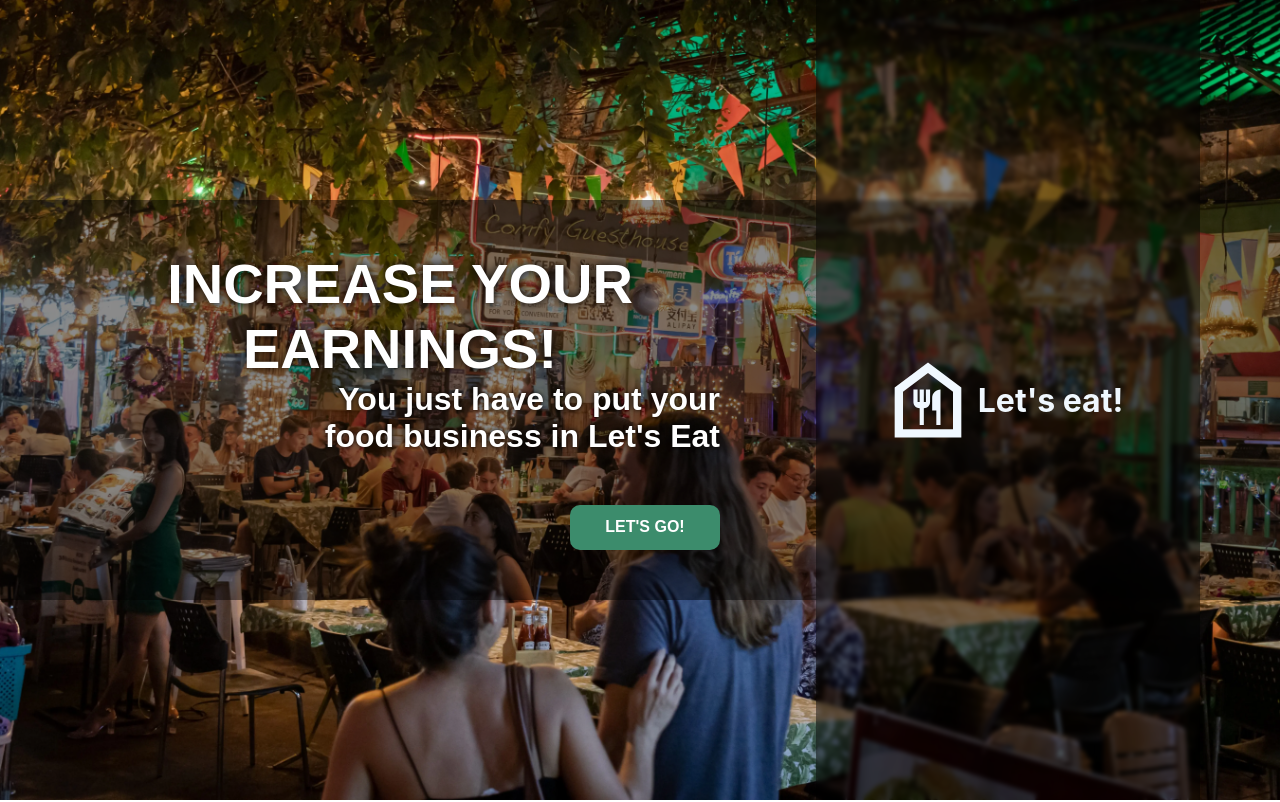
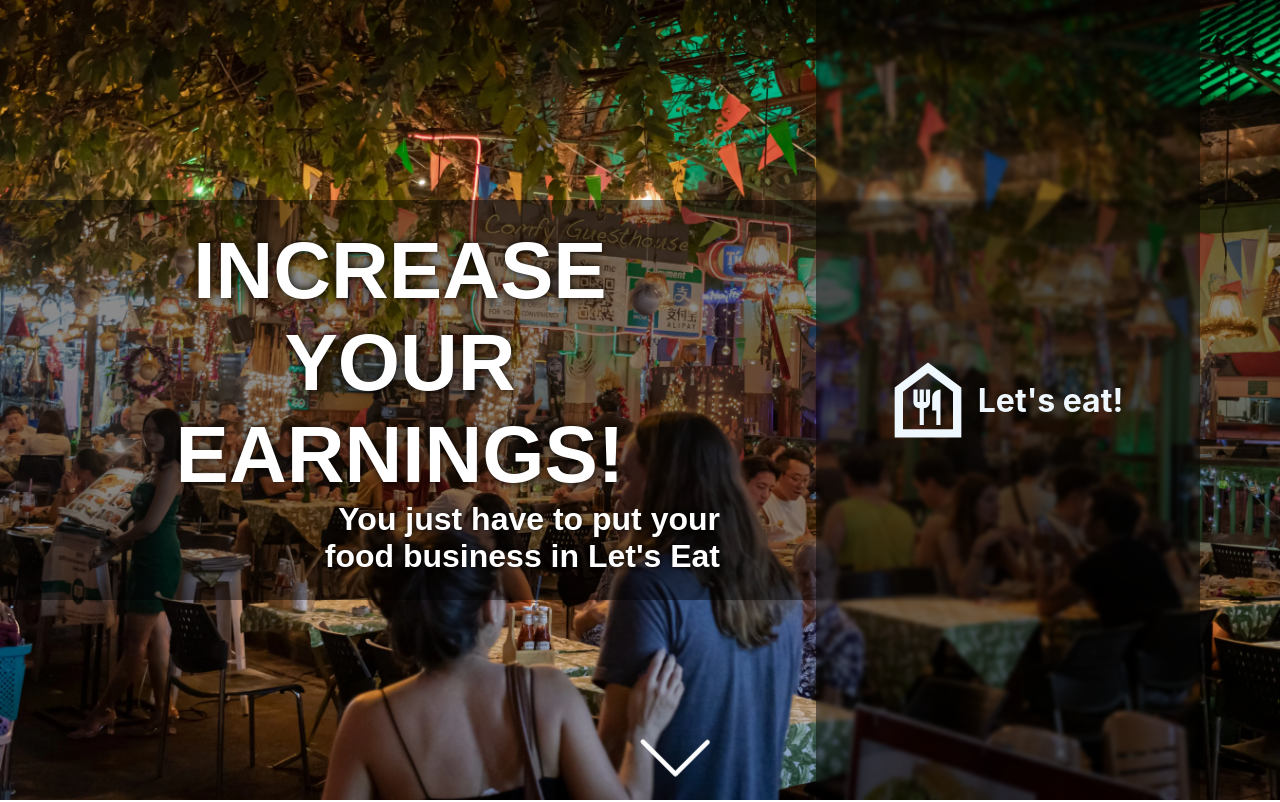
Before and after one commit to No-Country/c8-08-ft-csharpreact, a React (Create React App) app in the folder letseatfront/: page /signUpOwner in a window 1280 px wide. Shown: the top 802 px of the page. Built offline with nearby package versions, Linux system fonts and the light colour scheme; a web font is replaced by a local one.

Commit message:
Modificar y agregar styles a los components Ad, NavBar, NavBarSimple

```diff
--- a/letseatfront/src/components/Ad/Ad.jsx
+++ b/letseatfront/src/components/Ad/Ad.jsx
@@ -2,6 +2,7 @@ import React from "react"
 import { Link } from "react-router-dom"
 import styles from "./styles/Ad.module.css"
 import { MdOutlineFoodBank } from 'react-icons/md'
+import { SlArrowDown } from "react-icons/sl"
 
 export default function Ad () {
   return (
@@ -12,9 +13,11 @@ export default function Ad () {
                     <h1 className={styles.textAd1}>INCREASE YOUR EARNINGS!</h1>
                     <h3 className={styles.textAd2}>You just have to put your food business in Let's Eat</h3>
                     <a href="/signUpOwner/#formSignUpOwner">
-                        <button className={styles.button}>LET'S GO!</button>
+                        {/* <button className={styles.button}>LET'S GO!</button> */}
                     </a>
                 </div>
+                <SlArrowDown className={styles.iconArrow} />
+
                 </div>
                 <div className={styles.boxIcon}>
                     <Link to={"/"} className={styles.boxLink}>
--- a/letseatfront/src/components/Ad/styles/Ad.module.css
+++ b/letseatfront/src/components/Ad/styles/Ad.module.css
@@ -41,7 +41,7 @@ font-family: 'Poiret One', cursive; */
 .textAd1 {
     color: rgb(255, 255, 255);
     text-shadow: 0px 0px 10px rgb(0, 0, 0);
-    font-size: 3.5rem;
+    font-size: 5rem;
     font-family: 'Alumni Sans Pinstripe', sans-serif;
 
 
@@ -108,6 +108,26 @@ font-family: 'Poiret One', cursive; */
     cursor: pointer;
 }
 
+.iconArrow {
+    width: 70px;
+    height: 70px;
+    color: white;
+    position: absolute;
+    bottom: 50px;
+    left: 50%;
+    animation: saltar 1s infinite;
+    transform: translateY(0);
+}
+
+@keyframes saltar {
+    from{
+        transform: translateY(0);
+    }
+    to{
+        transform: translateY(45px);
+    }
+}
+
 
 /* ////////////////////////// */
 
--- a/letseatfront/src/components/NavBar/NavBar.jsx
+++ b/letseatfront/src/components/NavBar/NavBar.jsx
@@ -32,8 +32,8 @@ export default function NavBar () {
               ? <div className={styles.boxOptionsUser}>
             <Link className={styles.optionlink} to={"/signUp"}>Sign Up</Link>
             <Link className={styles.optionlink} to={"/logIn"}>Log In</Link>
-            <Link className={styles.optionlink} to={"/"}>NormalUser Profile</Link>
-            <Link className={styles.optionlink} to={"/"}>OwnerUser Profile</Link>
+            <Link className={styles.optionlink} to={"/profile/U/:user_id"}>NormalUser Profile</Link>
+            <Link className={styles.optionlink} to={"/profile/O/:user_id"}>OwnerUser Profile</Link>
             <Link className={styles.optionlink} to={"/"}>Log Out</Link>
 
 
--- a/letseatfront/src/components/NavBar/NavBarSimple.jsx
+++ b/letseatfront/src/components/NavBar/NavBarSimple.jsx
@@ -3,7 +3,7 @@ import styles from "./styles/NavBar.module.css"
 import { MdOutlineFoodBank } from 'react-icons/md'
 import { HiUserCircle } from 'react-icons/hi'
 import { Link, Outlet } from "react-router-dom"
-import { HiSearchCircle } from 'react-icons/hi'
+// import { HiSearchCircle } from 'react-icons/hi'
 
 export default function NavBarSimple () {
   const [showOptions, setShowOptions] = useState(false)
@@ -21,10 +21,10 @@ export default function NavBarSimple () {
                     <h1 className={styles.name}>Let{"'"}s eat!</h1>
                 </div>
             </Link>
-            <div className={styles.search}>
+            {/* <div className={styles.search}>
                     <input className={styles.inputName} type="text" placeholder="Restaurant Name..." />
                     <HiSearchCircle className={styles.iconSearch}/>
-            </div>
+            </div> */}
 
             <div className={styles.boxUser}>
                 <Link className={styles.link} to={"/signUpOwner"}>Do you sell food?</Link>
@@ -36,6 +36,9 @@ export default function NavBarSimple () {
               ? <div className={styles.boxOptionsUser}>
             <Link className={styles.optionlink} to={"/signUp"}>Sign Up</Link>
             <Link className={styles.optionlink} to={"/logIn"}>Log In</Link>
+            <Link className={styles.optionlink} to={"/profile/U/:user_id"}>NormalUser Profile</Link>
+            <Link className={styles.optionlink} to={"/profile/O/:user_id"}>OwnerUser Profile</Link>
+            <Link className={styles.optionlink} to={"/"}>Log Out</Link>
             </div>
               : null
         }
--- a/letseatfront/src/components/NavBar/styles/NavBar.module.css
+++ b/letseatfront/src/components/NavBar/styles/NavBar.module.css
@@ -1,14 +1,22 @@
-.container {
+.container, .containerUser {
     background-color: rgb(255, 255, 255);
     display: flex;
     height: 70px;
-    width: 100%;
     position: fixed;
     top: 0;
     box-shadow: 0 1px 1px rgba(121, 120, 120, 0.2);
     justify-content: space-between;
     /* padding: 0 40px; */
     align-items: center;
+}
+
+.container {
+    width: 100%;
+}
+
+.containerUser {
+    width: 75%;
+    right: 0;
 }
 
 .boxIcon, .boxUser{
```
